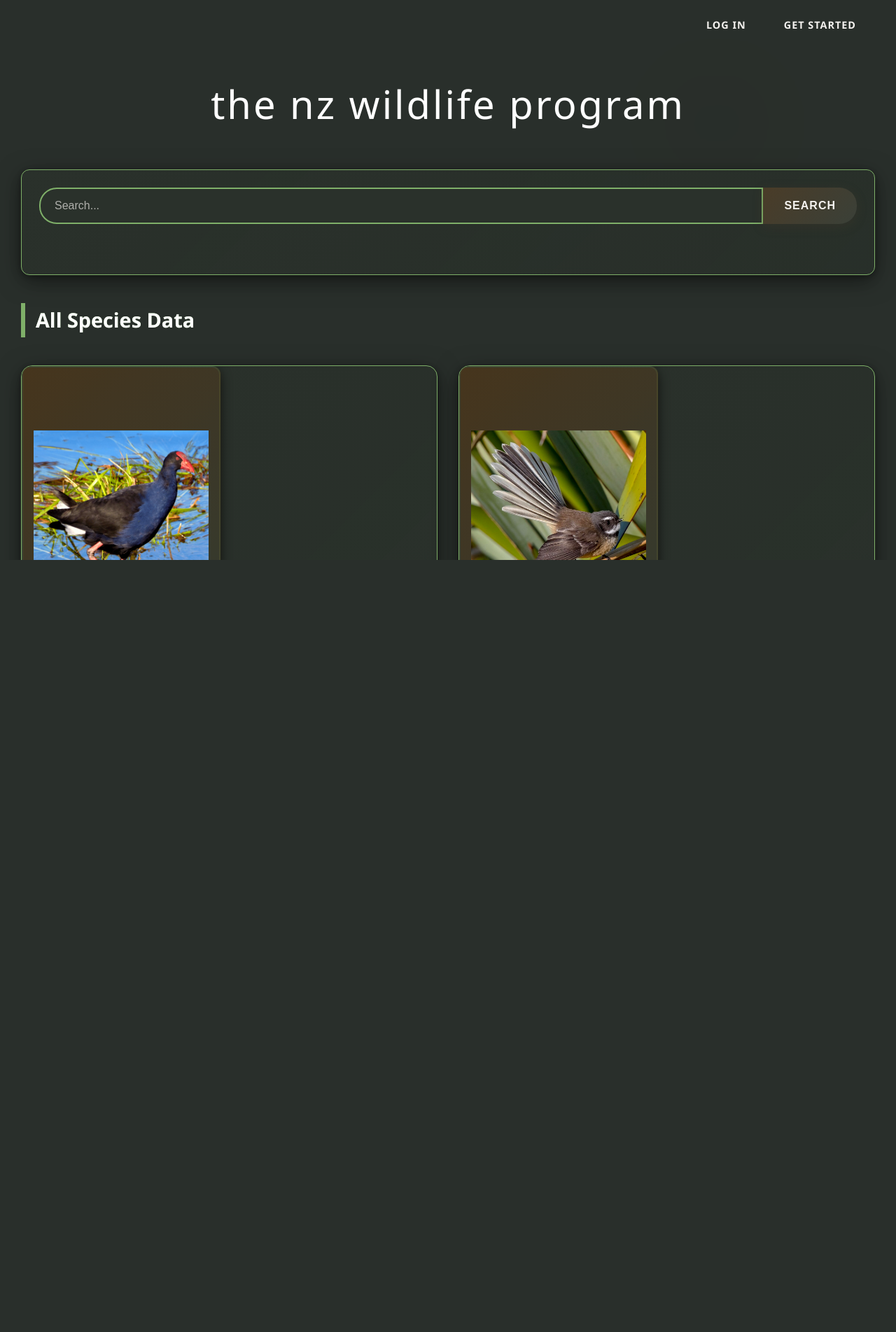
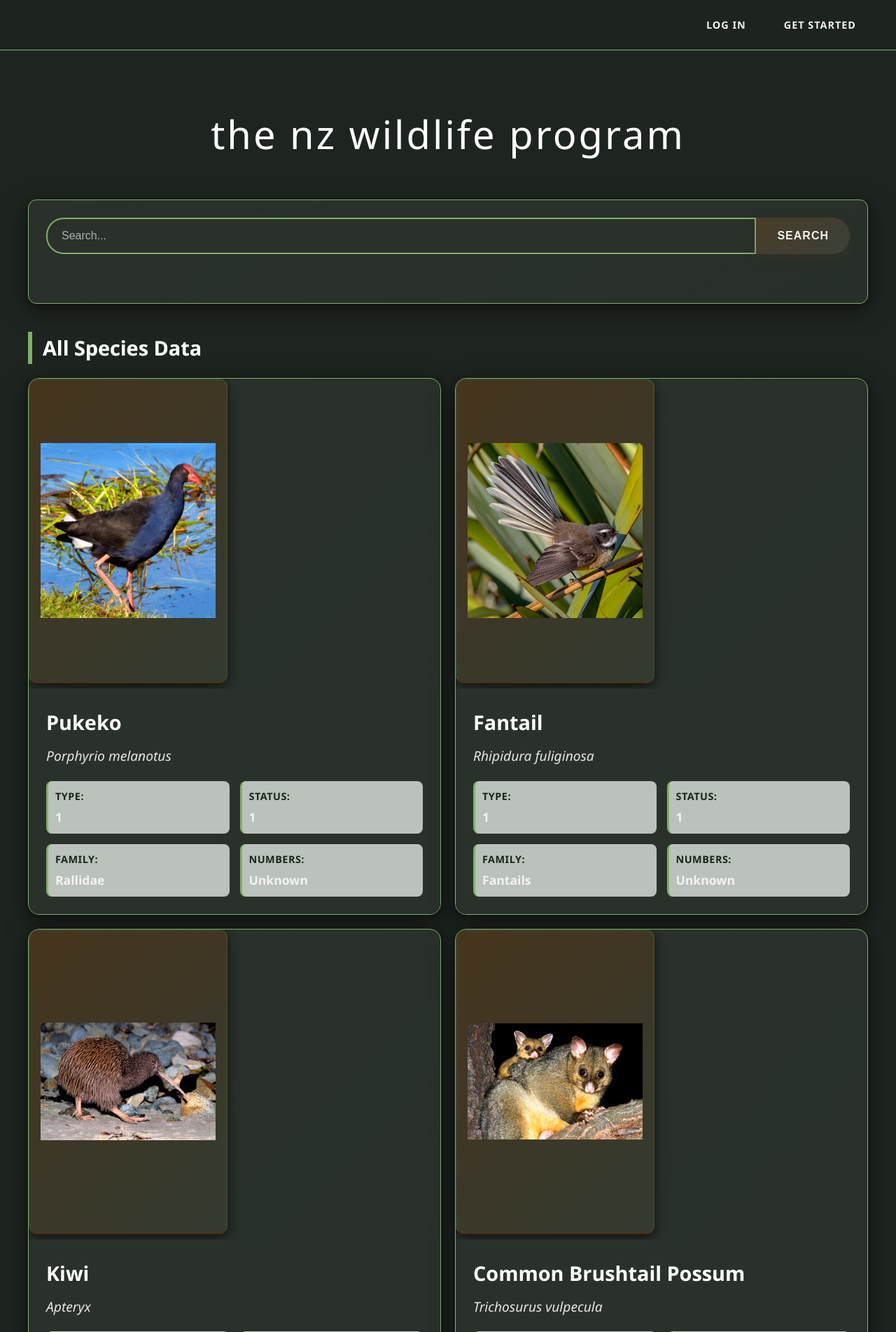
Before and after one commit to Rubes0801/AS91893---2.4, a Flask app: page / in a window 1280 px wide. Shown: the top 1903 px of the page at 70% size. Before the commit the page ends 800 px from the top, so only its background shows below. Run offline with Flask 3, Linux system fonts and the light colour scheme; data comes from the database, SQL or seed files in the repository.

Commit message:
Scrolling Issue Fixed and new theme implemented onto the index and species pages.

```diff
--- /dev/null
+++ b/myenv/pyvenv.cfg
@@ -0,0 +1,5 @@
+home = C:\Users\rubyf\AppData\Local\Microsoft\WindowsApps\PythonSoftwareFoundation.Python.3.11_qbz5n2kfra8p0
+include-system-site-packages = false
+version = 3.11.9
+executable = C:\Users\rubyf\AppData\Local\Microsoft\WindowsApps\PythonSoftwareFoundation.Python.3.11_qbz5n2kfra8p0\python.exe
+command = C:\Users\rubyf\AppData\Local\Microsoft\WindowsApps\PythonSoftwareFoundation.Python.3.11_qbz5n2kfra8p0\python.exe -m venv C:\Users\rubyf\OneDrive - Trinity Schools\2025 ALL SUBJECTS\DGT\AS91893---2.4\myenv
--- a/static/css/styles.css
+++ b/static/css/styles.css
@@ -28,25 +28,28 @@
   --table-border: #3a4038; /* Dark borders */
 }
 
+html, body {
+  overflow-y: scroll;
+  overflow-x: hidden;
+  height: auto;
+  min-height: 100vh;
+}
+
 body {
   font-family: 'Segoe UI', Tahoma, Geneva, Verdana, sans-serif;
-  background: linear-gradient(135deg, var(--background-color) 0%, var(--background-secondary) 100%);
+  background-color: var(--background-color);
   color: var(--text-color);
-  line-height: 1.7;
+  line-height: 1.6;
   margin: 0;
-  padding: 0; /* Remove default padding */
+  padding: 0; /* Remove all padding from body */
+  max-width: none; /* Remove max-width constraint */
   min-height: 100vh;
-  position: relative;
-  background-image:
-    radial-gradient(circle at 20% 80%, rgba(127, 176, 105, 0.1) 0%, transparent 50%),
-    radial-gradient(circle at 80% 20%, rgba(74, 60, 40, 0.1) 0%, transparent 50%);
 }
 
-/* Main content wrapper */
 .main-content {
   max-width: 1200px;
   margin: 0 auto;
-  padding: 100px 20px 30px 20px; /* Top padding for fixed header */
+  padding: 100px 20px 40px 20px; /* Top padding for fixed header */
   min-height: calc(100vh - 100px);
 }
 
@@ -252,14 +255,17 @@
 table {
   width: 100%;
   border-collapse: collapse;
-  margin-bottom: 40px;
-  box-shadow:
-    0 10px 30px var(--shadow-color),
-    0 1px 8px rgba(0,0,0,0.3);
+  margin-bottom: 30px;
+  box-shadow: 0 2px 8px rgba(0, 0, 0, 0.1);
   overflow: hidden;
   border-radius: 12px;
   background: var(--card-background);
   position: relative;
+}
+
+.table-wrapper {
+  overflow-x: auto;
+  margin-bottom: 30px;
 }
 
 th {
@@ -324,13 +330,13 @@
   border-color: var(--accent-color);
 }
 
-/* Enhanced Species Card Styling */
 .species-grid {
   display: grid;
-  grid-template-columns: repeat(auto-fit, minmax(450px, 1fr));
-  gap: 30px;
-  margin-bottom: 40px;
-  padding: 20px 0;
+  grid-template-columns: repeat(2, 1fr);
+  gap: 20px;
+  margin-bottom: 30px;
+  width: 100%;
+  overflow: visible;
 }
 
 .species-card {
@@ -728,8 +734,3 @@
   border-color: var(--accent-color);
   background: rgba(127, 176, 105, 0.1);
 }
-
-/* Add top padding to body to account for fixed header */
-body {
-  padding-top: 80px; /* Add this line to existing body styles */
-}
--- a/templates/index.html
+++ b/templates/index.html
@@ -8,12 +8,16 @@
     <title>NZ Wildlife</title>
 </head>
 <body>
+    <!-- Fixed header - ONLY contains auth links -->
     <header class="top-header">
         <div class="auth-links">
             <a href="/login" class="auth-link">LOG IN</a>
             <a href="/register" class="auth-link">GET STARTED</a>
         </div>
+    </header>
 
+    <!-- Main content - everything else goes here -->
+    <main class="main-content">
         <h1>The NZ Wildlife Program</h1>
 
         <!-- Search form -->
@@ -60,6 +64,7 @@
         </div>
 
         <h2>Origin Status</h2>
+        <div class="table-wrapper">
             <table border="1">
                 <tr>
                     <th>ID</th>
@@ -72,6 +77,7 @@
                 </tr>
                 {% endfor %}
             </table>
+        </div>
 
         <h2>Species Type</h2>
         <table border="1">
@@ -86,6 +92,7 @@
             </tr>
             {% endfor %}
         </table>
+    </main>
 
 </body>
 </html>
```
Also changed, not shown: README.md, 10 other files. Lines whose indentation alone changed are shown as unchanged.
